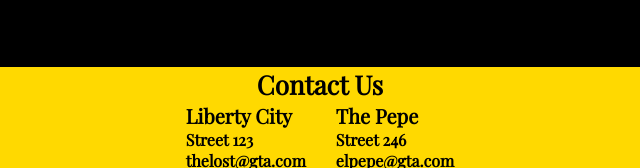
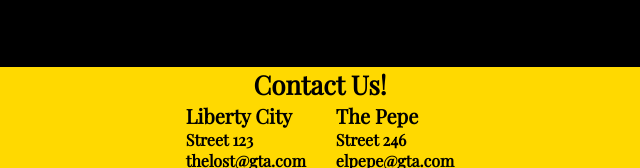
Before and after one commit to juanpxredes/nucba-challenge-landing-page, a plain HTML site: page index.html in a window 1280 px wide. Shown: the part 1444-1612 px from the top of the page, 320-960 px from the left. Drawn offline with nearby package versions, Linux system fonts and the light colour scheme.

Commit message:
cards y footer

```diff
--- a/index.html
+++ b/index.html
@@ -75,7 +75,7 @@
     </main>
 
     <footer class="footer">
-        <h2>Contact Us</h2>
+        <h2>Contact Us!</h2>
         <div class="footer-info-container">
             <div class="footer-info">
                 <h4>Liberty City</h4>
```
